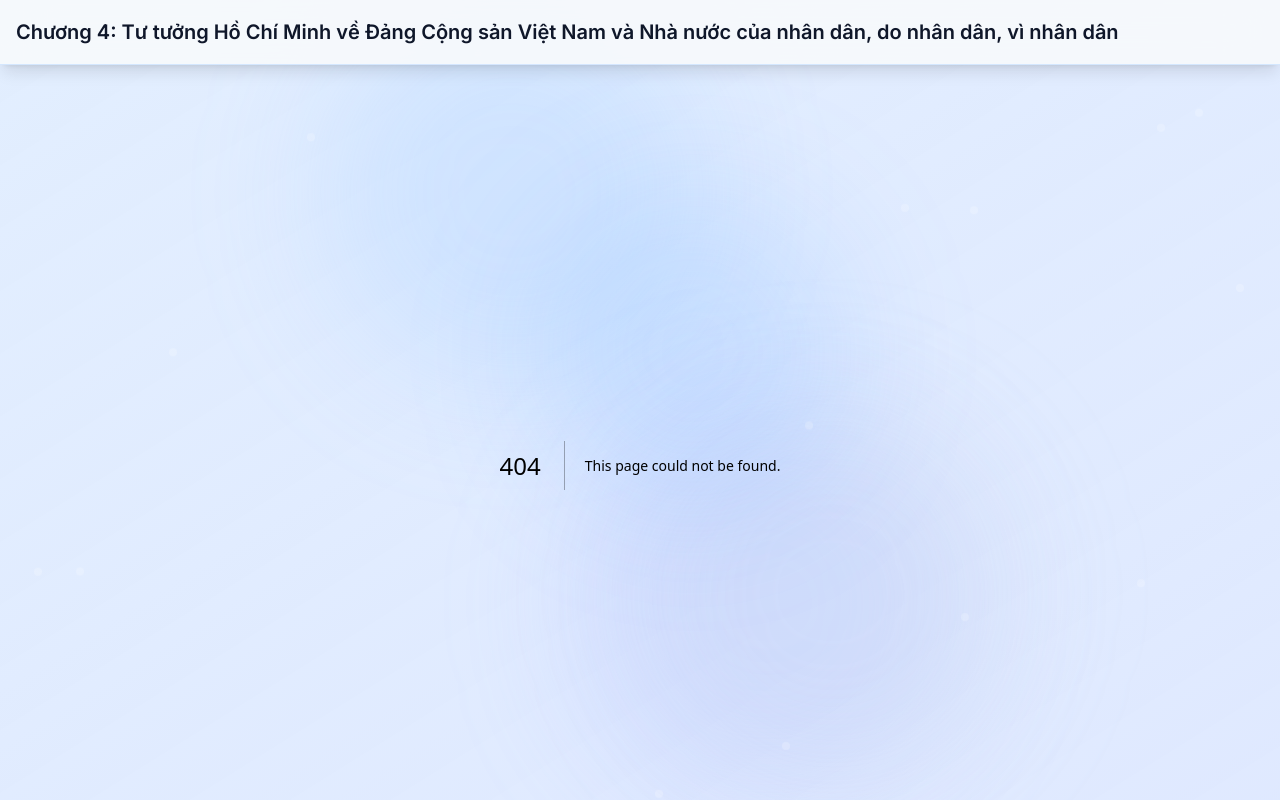
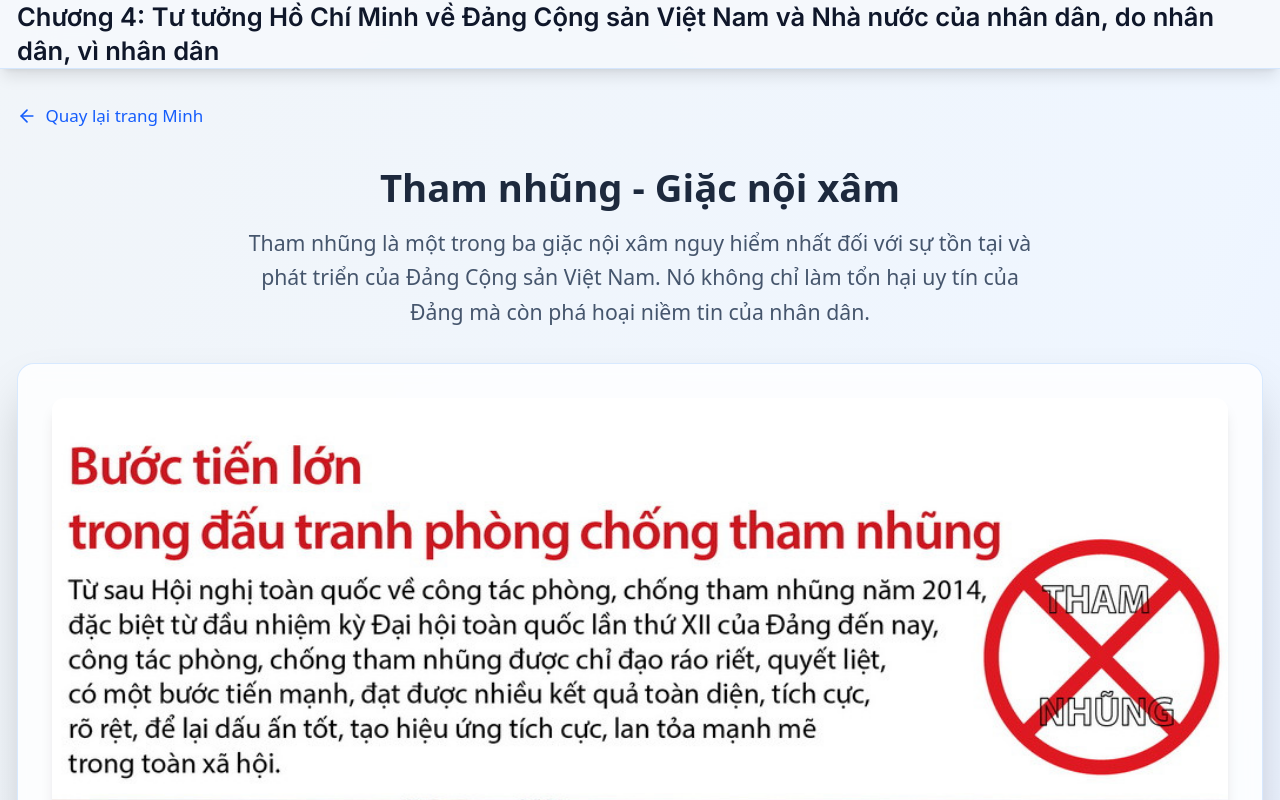
Before and after one commit to minhcurus/HCM202_Slot_5, a Next.js app: page /minh/tham-nhung in a window 1280 px wide. Before the commit this address had no page. Shown: the top 800 px of the page. Built offline with nearby package versions, Linux system fonts and the light colour scheme.

Commit message:
Add Tham Nhung page and client component with infographic and content on corruption

```diff
--- a/src/app/[person]/page.tsx
+++ b/src/app/[person]/page.tsx
@@ -5,9 +5,9 @@ import { AnimatedCard } from "@/components/animated-card";
 import { AdaptiveContent } from "@/components/adaptive-content";
 
 interface PersonPageProps {
-  params: {
+  params: Promise<{
     person: string;
-  };
+  }>;
 }
 
 export async function generateStaticParams() {
--- a/src/app/globals.css
+++ b/src/app/globals.css
@@ -1,4 +1,9 @@
 @import "tailwindcss";
+
+/* Base font size increased for better readability */
+html {
+  font-size: 17px; /* Reduced from 18px */
+}
 
 /* Light theme with enhanced readability */
 @keyframes gradient-x {
@@ -41,7 +46,7 @@
 /* Content typography - optimized for readability */
 .content-text {
   font-family: var(--font-crimson), Georgia, 'Times New Roman', serif;
-  font-size: 1.25rem;
+  font-size: 1.375rem; /* Reduced from 1.5rem */
   line-height: 1.8;
   color: #334155;
   font-weight: 400;
@@ -55,18 +60,18 @@
 
 /* Enhanced readability utilities */
 .text-readable {
-  font-size: 1.125rem;
+  font-size: 1.25rem; /* Reduced from 1.375rem */
   line-height: 1.75;
   color: #475569;
 }
 
 .text-large {
-  font-size: 1.25rem;
+  font-size: 1.375rem; /* Reduced from 1.5rem */
   line-height: 1.8;
 }
 
 .text-xl-readable {
-  font-size: 1.375rem;
+  font-size: 1.5rem; /* Reduced from 1.625rem */
   line-height: 1.8;
   font-weight: 500;
 }
--- /dev/null
+++ b/src/app/minh/tham-nhung/page.tsx
@@ -0,0 +1,11 @@
+import { Metadata } from "next";
+import { ThamNhungClient } from "./tham-nhung-client";
+
+export const metadata: Metadata = {
+  title: "Tham nhũng - Giặc nội xâm cần đánh bại",
+  description: "Infographic về vấn đề tham nhũng - một trong ba giặc nội xâm mà Đảng Cộng sản Việt Nam cần đối phó",
+};
+
+export default function ThamNhungPage() {
+  return <ThamNhungClient />;
+}
--- /dev/null
+++ b/src/app/minh/tham-nhung/tham-nhung-client.tsx
@@ -0,0 +1,94 @@
+"use client";
+
+import Image from "next/image";
+import Link from "next/link";
+import { motion } from "framer-motion";
+import { ArrowLeft } from "lucide-react";
+
+export function ThamNhungClient() {
+  return (
+    <div className="min-h-screen bg-gradient-to-br from-slate-100 via-blue-50 to-indigo-100">
+      <div className="container mx-auto px-4 py-8">
+        {/* Back button */}
+        <motion.div
+          initial={{ opacity: 0, x: -20 }}
+          animate={{ opacity: 1, x: 0 }}
+          transition={{ duration: 0.5 }}
+          className="mb-8"
+        >
+          <Link
+            href="/minh"
+            className="inline-flex items-center gap-2 text-blue-600 hover:text-blue-800 transition-colors duration-200 font-medium"
+          >
+            <ArrowLeft size={20} />
+            Quay lại trang Minh
+          </Link>
+        </motion.div>
+
+        {/* Title */}
+        <motion.div
+          initial={{ opacity: 0, y: 20 }}
+          animate={{ opacity: 1, y: 0 }}
+          transition={{ duration: 0.6, delay: 0.1 }}
+          className="text-center mb-8"
+        >
+          <h1 className="text-4xl font-bold text-slate-800 mb-4 font-inter">
+            Tham nhũng - Giặc nội xâm
+          </h1>
+          <p className="text-xl text-slate-600 font-crimson max-w-3xl mx-auto leading-relaxed">
+            Tham nhũng là một trong ba giặc nội xâm nguy hiểm nhất đối với sự tồn tại và phát triển của Đảng Cộng sản Việt Nam.
+            Nó không chỉ làm tổn hại uy tín của Đảng mà còn phá hoại niềm tin của nhân dân.
+          </p>
+        </motion.div>
+
+        {/* Infographic */}
+        <motion.div
+          initial={{ opacity: 0, scale: 0.9 }}
+          animate={{ opacity: 1, scale: 1 }}
+          transition={{ duration: 0.8, delay: 0.3 }}
+          className="flex justify-center"
+        >
+          <div className="bg-white/80 backdrop-blur-sm rounded-2xl shadow-2xl p-8 border border-blue-200/60">
+            <Image
+              src="/image/infographic_tham_nhung.jpg"
+              alt="Infographic về tham nhũng - giặc nội xâm"
+              width={1200}
+              height={800}
+              className="rounded-xl shadow-lg max-w-full h-auto"
+              priority
+            />
+          </div>
+        </motion.div>
+
+        {/* Additional content */}
+        <motion.div
+          initial={{ opacity: 0, y: 20 }}
+          animate={{ opacity: 1, y: 0 }}
+          transition={{ duration: 0.6, delay: 0.5 }}
+          className="mt-12 max-w-4xl mx-auto"
+        >
+          <div className="bg-gradient-to-r from-purple-600/10 to-purple-700/10 backdrop-blur-sm rounded-2xl p-8 border border-purple-200/60">
+            <h2 className="text-2xl font-bold text-slate-800 mb-4 font-inter">
+              Tầm quan trọng của việc chống tham nhũng
+            </h2>
+            <div className="space-y-4 text-slate-700 font-crimson leading-relaxed">
+              <p>
+                <strong>Theo tư tưởng Hồ Chí Minh:</strong> "Tham nhũng là giặc trong nhà, nguy hiểm hơn giặc ngoài xâm."
+                Điều này nhấn mạnh rằng tham nhũng không chỉ là vấn đề đạo đức cá nhân mà còn là mối đe dọa trực tiếp đến
+                sự tồn vong của chế độ.
+              </p>
+              <p>
+                <strong>Hậu quả nghiêm trọng:</strong> Tham nhũng làm suy giảm niềm tin của nhân dân, phá hoại công bằng xã hội,
+                cản trở sự phát triển kinh tế và làm tổn hại đến hình ảnh của Đảng và Nhà nước.
+              </p>
+              <p>
+                <strong>Giải pháp căn cơ:</strong> Cần có sự quyết tâm chính trị cao, hoàn thiện thể chế, tăng cường giáo dục
+                đạo đức cách mạng, và xây dựng văn hóa trong sạch trong Đảng.
+              </p>
+            </div>
+          </div>
+        </motion.div>
+      </div>
+    </div>
+  );
+}
--- a/src/app/page.tsx
+++ b/src/app/page.tsx
@@ -6,14 +6,29 @@ import { AnimatedCard } from "@/components/animated-card";
 export default async function HomePage() {
   const availablePersons = await getAvailablePersons();
 
+  // Hardcode section titles for each person
+  const sectionTitles: Record<string, string> = {
+    minh: "Đặt vấn đề và tính tất yếu của Đảng",
+    nhan: "Vai trò lãnh đạo của Đảng và yêu cầu đặt ra",
+    vinh: "Đảng là đạo đức, là văn minh",
+    bao: "Nguyên tắc giữ Đảng trong sạch, vững mạnh",
+    hung: "Nguy cơ hiện nay và giải pháp củng cố niềm tin"
+  };
+
+  // Get section title for each person with fallback
+  const personsWithContent = (availablePersons || []).map((person) => ({
+    person,
+    preview: sectionTitles[person] || "Đang cập nhật..."
+  }));
+
   return (
     <div className="container mx-auto px-4 py-12 max-w-6xl">
       {/* Hero Section */}
       <AnimatedCard gradient="purple" className="text-center mb-16">
-        <h1 className="text-6xl font-bold tracking-tight lg:text-7xl mb-8 text-gradient-bronze heading-text">
+        <h1 className="text-6xl font-bold tracking-tight lg:text-7xl mb-10 text-gradient-bronze heading-text">
           Niềm tin của nhân dân đối với Đảng
         </h1>
-        <p className="text-2xl text-amber-100 mb-6 leading-relaxed content-text max-w-4xl mx-auto">
+        <p className="text-2xl text-amber-100 mb-8 leading-relaxed content-text max-w-4xl mx-auto">
           Tư tưởng Hồ Chí Minh về yếu tố sống còn của Đảng Cộng sản Việt Nam
         </p>
         <div className="w-32 h-2 bg-gradient-to-r from-amber-500 to-orange-500 mx-auto rounded-full" />
@@ -21,7 +36,7 @@ export default async function HomePage() {
 
       {/* Content Cards Grid */}
       <AnimatedCard gradient="blue" delay={0.2} className="text-center mb-12">
-        <h2 className="text-4xl font-semibold tracking-tight mb-6 text-gradient-gold heading-text">
+        <h2 className="text-4xl font-semibold tracking-tight mb-8 text-gradient-gold heading-text">
           Nội dung trình bày
         </h2>
         <p className="text-xl text-amber-100 max-w-3xl mx-auto content-text leading-relaxed">
@@ -49,7 +64,7 @@ export default async function HomePage() {
           </div>
         }
       >
-        <CardGrid availablePersons={availablePersons} />
+        <CardGrid personsWithContent={personsWithContent} />
       </Suspense>
     </div>
   );
--- a/src/components/adaptive-content.tsx
+++ b/src/components/adaptive-content.tsx
@@ -51,14 +51,30 @@ function MinhFoundationContent({ content }: { content: string }) {
     {
       icon: "⚠️",
       title: "Quan liêu",
-      content: "Xa rời thực tế, coi thường ý kiến nhân dân, chỉ đạo từ trên xuống mà không lắng nghe từ cơ sở.",
-      color: "red" as const
+      content: (
+        <div>
+          <p className="mb-3">Xa rời thực tế, coi thường ý kiến nhân dân, chỉ đạo từ trên xuống mà không lắng nghe từ cơ sở.</p>
+          <p className="text-sm text-yellow-100 font-semibold animate-pulse hover:animate-bounce hover:text-yellow-50 transition-all duration-300 cursor-pointer">
+            ✨ Nhấp vào để xem chi tiết
+          </p>
+        </div>
+      ),
+      color: "red" as const,
+      href: "https://noichinh.vn/hoc-tap-va-lam-theo-tam-guong-dao-duc-hcm/202203/tu-tuong-ho-chi-minh-ve-phong-chong-tham-nhung-lang-phi-quan-lieu-va-chong-chu-nghia-ca-nhan-310750"
     },
     {
       icon: "💰",
       title: "Tham nhũng",
-      content: "Lợi dụng quyền lực để mưu lợi cá nhân, làm tổn hại uy tín và hình ảnh của Đảng.",
-      color: "purple" as const
+      content: (
+        <div>
+          <p className="mb-3">Lợi dụng quyền lực để mưu lợi cá nhân, làm tổn hại uy tín và hình ảnh của Đảng.</p>
+          <p className="text-sm text-pink-100 font-semibold animate-pulse hover:animate-bounce hover:text-pink-50 transition-all duration-300 cursor-pointer">
+            ✨ Nhấp vào để xem chi tiết
+          </p>
+        </div>
+      ),
+      color: "purple" as const,
+      href: "/minh/tham-nhung"
     },
     {
       icon: "👥",
--- a/src/components/card-grid.tsx
+++ b/src/components/card-grid.tsx
@@ -12,13 +12,16 @@ const PERSON_INFO = {
 };
 
 interface CardGridProps {
-  availablePersons: string[];
+  personsWithContent: Array<{
+    person: string;
+    preview: string;
+  }>;
 }
 
-export function CardGrid({ availablePersons }: CardGridProps) {
+export function CardGrid({ personsWithContent }: CardGridProps) {
   return (
     <div className="grid grid-cols-1 md:grid-cols-2 lg:grid-cols-3 gap-6">
-      {availablePersons.map((person, index) => {
+      {personsWithContent.map(({ person, preview }, index) => {
         const info = PERSON_INFO[person as keyof typeof PERSON_INFO];
         if (!info) return null;
 
@@ -33,13 +36,13 @@ export function CardGrid({ availablePersons }: CardGridProps) {
               href={`/${person}`}
               whileHover={{ scale: 1.02 }}
               whileTap={{ scale: 0.98 }}
-              className="block p-4 text-center"
+              className="block p-5 text-center"
             >
-              <h3 className="text-3xl font-bold text-slate-800 mb-3 heading-text">
+              <h3 className="text-3xl font-bold text-slate-800 mb-4 heading-text">
                 {info.name}
               </h3>
-              <p className="text-slate-600 text-lg content-text font-medium">
-                Xem nội dung của {info.name}
+              <p className="text-slate-600 text-lg content-text font-medium leading-relaxed">
+                {preview}
               </p>
             </motion.a>
           </AnimatedCard>
--- a/src/components/site-header.tsx
+++ b/src/components/site-header.tsx
@@ -15,7 +15,7 @@ export function SiteHeader() {
         <div className="mr-4 flex">
           <Link
             href="/"
-            className="mr-6 flex items-center space-x-2 text-slate-800 font-bold text-xl hover:scale-105 transition-transform heading-text hover:text-blue-700"
+            className="mr-6 flex items-center space-x-2 text-slate-800 font-bold text-2xl hover:scale-105 transition-transform heading-text hover:text-blue-700"
           >
             Chương 4: Tư tưởng Hồ Chí Minh về Đảng Cộng sản Việt Nam và Nhà nước của nhân dân, do nhân dân, vì nhân dân
           </Link>
--- a/src/components/ui/concept-cards.tsx
+++ b/src/components/ui/concept-cards.tsx
@@ -2,15 +2,17 @@
 
 import { motion } from "framer-motion";
 import { ReactNode } from "react";
+import Link from "next/link";
 
 interface ConceptCardProps {
   icon: ReactNode;
   title: string;
   content: ReactNode;
   color: "red" | "blue" | "green" | "purple";
+  href?: string;
 }
 
-export function ConceptCard({ icon, title, content, color }: ConceptCardProps) {
+export function ConceptCard({ icon, title, content, color, href }: ConceptCardProps) {
   const colorClasses = {
     red: "from-red-600 to-red-700 border-red-400",
     blue: "from-blue-600 to-blue-700 border-blue-400",
@@ -18,24 +20,46 @@ export function ConceptCard({ icon, title, content, color }: ConceptCardProps) {
     purple: "from-purple-600 to-purple-700 border-purple-400"
   };
 
-  return (
+  const cardContent = (
     <motion.div
-      className={`bg-gradient-to-br ${colorClasses[color]} rounded-xl p-6 text-white shadow-xl border-2 backdrop-blur-sm`}
+      className={`bg-gradient-to-br ${colorClasses[color]} rounded-xl p-7 text-white shadow-xl border-2 backdrop-blur-sm h-full flex flex-col ${href ? 'cursor-pointer hover:shadow-2xl' : ''}`}
       whileHover={{ scale: 1.05, y: -5 }}
       whileTap={{ scale: 0.95 }}
       initial={{ opacity: 0, y: 50 }}
       animate={{ opacity: 1, y: 0 }}
       transition={{ duration: 0.6 }}
     >
-      <div className="flex items-center gap-4 mb-4">
-        <div className="text-3xl">{icon}</div>
-        <h3 className="text-xl font-bold font-inter">{title}</h3>
+      <div className="flex items-center gap-4 mb-5">
+        <div className="text-4xl">{icon}</div>
+        <h3 className="text-2xl font-bold font-inter">{title}</h3>
       </div>
-      <div className="font-crimson leading-relaxed">
+      <div className="font-crimson leading-relaxed text-lg flex-1">
         {content}
       </div>
     </motion.div>
   );
+
+  if (href) {
+    // Check if href is external (starts with http or https)
+    const isExternal = href.startsWith('http://') || href.startsWith('https://');
+
+    if (isExternal) {
+      return (
+        <a
+          href={href}
+          target="_blank"
+          rel="noopener noreferrer"
+          className="block"
+        >
+          {cardContent}
+        </a>
+      );
+    } else {
+      return <Link href={href}>{cardContent}</Link>;
+    }
+  }
+
+  return cardContent;
 }
 
 interface ConceptGridProps {
@@ -44,6 +68,7 @@ interface ConceptGridProps {
     title: string;
     content: ReactNode;
     color: "red" | "blue" | "green" | "purple";
+    href?: string;
   }>;
 }
 
@@ -53,6 +78,7 @@ export function ConceptGrid({ concepts }: ConceptGridProps) {
       {concepts.map((concept, index) => (
         <motion.div
           key={index}
+          className="h-full"
           initial={{ opacity: 0, y: 50 }}
           animate={{ opacity: 1, y: 0 }}
           transition={{ duration: 0.6, delay: index * 0.1 }}
--- a/src/components/ui/foundation-flow.tsx
+++ b/src/components/ui/foundation-flow.tsx
@@ -13,28 +13,28 @@ interface FoundationBlockProps {
 export function FoundationBlock({ title, content, quote, author }: FoundationBlockProps) {
   return (
     <motion.div
-      className="bg-gradient-to-br from-slate-50 to-blue-50 rounded-2xl p-8 shadow-xl border border-blue-200"
+      className="bg-gradient-to-br from-slate-50 to-blue-50 rounded-2xl p-9 shadow-xl border border-blue-200"
       initial={{ opacity: 0, scale: 0.9 }}
       animate={{ opacity: 1, scale: 1 }}
       whileHover={{ scale: 1.02 }}
       transition={{ duration: 0.6 }}
     >
-      <h3 className="text-2xl font-bold text-slate-800 mb-6 font-inter text-center">{title}</h3>
+      <h3 className="text-2xl font-bold text-slate-800 mb-7 font-inter text-center">{title}</h3>
 
-      <div className="text-slate-700 leading-relaxed font-crimson mb-6 text-lg">
+      <div className="text-slate-700 leading-relaxed font-crimson mb-7 text-xl">
         {content}
       </div>
 
       {quote && (
         <motion.blockquote
-          className="bg-white/60 p-6 rounded-xl border-l-4 border-blue-500 italic"
+          className="bg-white/60 p-7 rounded-xl border-l-4 border-blue-500 italic"
           initial={{ opacity: 0, x: -20 }}
           animate={{ opacity: 1, x: 0 }}
           transition={{ delay: 0.3 }}
         >
-          <p className="text-slate-800 font-crimson text-lg mb-2">"{quote}"</p>
+          <p className="text-slate-800 font-crimson text-lg mb-3">"{quote}"</p>
           {author && (
-            <cite className="text-slate-600 font-inter text-sm">— {author}</cite>
+            <cite className="text-slate-600 font-inter text-base">— {author}</cite>
           )}
         </motion.blockquote>
       )}
@@ -68,17 +68,17 @@ export function HistoricalFlow({ events }: HistoricalFlowProps) {
             transition={{ duration: 0.8, delay: index * 0.2 }}
           >
             {/* Timeline dot */}
-            <div className="absolute left-1/2 transform -translate-x-1/2 w-6 h-6 bg-blue-500 rounded-full border-4 border-white shadow-lg z-10" />
+            <div className="absolute left-1/2 transform -translate-x-1/2 w-7 h-7 bg-blue-500 rounded-full border-4 border-white shadow-lg z-10" />
 
             {/* Content card */}
             <div className={`w-5/12 ${index % 2 === 0 ? 'pr-8' : 'pl-8'}`}>
               <motion.div
-                className="bg-slate-50/95 backdrop-blur-sm rounded-xl p-6 shadow-lg"
+                className="bg-slate-50/95 backdrop-blur-sm rounded-xl p-7 shadow-lg"
                 whileHover={{ scale: 1.05 }}
               >
-                <div className="text-blue-600 font-bold text-sm mb-2 font-inter">{event.year}</div>
-                <h4 className="text-lg font-bold text-slate-800 mb-3 font-inter">{event.title}</h4>
-                <div className="text-slate-700 font-crimson leading-relaxed">{event.description}</div>
+                <div className="text-blue-600 font-bold text-base mb-3 font-inter">{event.year}</div>
+                <h4 className="text-xl font-bold text-slate-800 mb-4 font-inter">{event.title}</h4>
+                <div className="text-slate-700 font-crimson leading-relaxed text-lg">{event.description}</div>
               </motion.div>
             </div>
           </motion.div>
--- a/src/components/ui/principles-list.tsx
+++ b/src/components/ui/principles-list.tsx
@@ -12,14 +12,14 @@ interface PrincipleItemProps {
 export function PrincipleItem({ title, description, examples }: PrincipleItemProps) {
   return (
     <motion.div
-      className="bg-slate-50/95 backdrop-blur-sm rounded-xl p-6 shadow-lg border-l-4 border-blue-500"
+      className="bg-slate-50/95 backdrop-blur-sm rounded-xl p-7 shadow-lg border-l-4 border-blue-500"
       whileHover={{ x: 8, scale: 1.02 }}
       initial={{ opacity: 0, x: -30 }}
       animate={{ opacity: 1, x: 0 }}
       transition={{ duration: 0.6 }}
     >
-      <h4 className="text-lg font-bold text-slate-800 mb-3 font-inter">{title}</h4>
-      <div className="text-slate-700 mb-4 font-crimson leading-relaxed">
+      <h4 className="text-xl font-bold text-slate-800 mb-4 font-inter">{title}</h4>
+      <div className="text-slate-700 mb-5 font-crimson leading-relaxed text-lg">
         {description}
       </div>
       {examples.length > 0 && (
@@ -27,13 +27,13 @@ export function PrincipleItem({ title, description, examples }: PrincipleItemPro
           {examples.map((example, index) => (
             <motion.div
               key={index}
-              className="flex items-start gap-2"
+              className="flex items-start gap-3"
               initial={{ opacity: 0 }}
               animate={{ opacity: 1 }}
               transition={{ delay: index * 0.1 }}
             >
               <div className="w-2 h-2 rounded-full bg-blue-500 mt-2 flex-shrink-0" />
-              <span className="text-slate-600 font-crimson text-sm">{example}</span>
+              <span className="text-slate-600 font-crimson text-base">{example}</span>
             </motion.div>
           ))}
         </div>
--- a/src/components/ui/timeline.tsx
+++ b/src/components/ui/timeline.tsx
@@ -25,7 +25,7 @@ export function TimelineStep({ number, title, content, isLast = false }: Timelin
 
       {/* Number circle */}
       <motion.div
-        className="flex-shrink-0 w-16 h-16 rounded-full bg-gradient-to-br from-blue-600 to-indigo-600 flex items-center justify-center shadow-lg"
+        className="flex-shrink-0 w-18 h-18 rounded-full bg-gradient-to-br from-blue-600 to-indigo-600 flex items-center justify-center shadow-lg"
         whileHover={{ scale: 1.1 }}
         whileTap={{ scale: 0.95 }}
       >
@@ -33,9 +33,9 @@ export function TimelineStep({ number, title, content, isLast = false }: Timelin
       </motion.div>
 
       {/* Content */}
-      <div className="flex-1 bg-slate-50/90 backdrop-blur-sm rounded-xl p-6 shadow-md border border-blue-200/50">
-        <h3 className="text-xl font-bold text-slate-800 mb-4 font-inter">{title}</h3>
-        <div className="text-slate-700 leading-relaxed font-crimson">
+      <div className="flex-1 bg-slate-50/90 backdrop-blur-sm rounded-xl p-7 shadow-md border border-blue-200/50">
+        <h3 className="text-xl font-bold text-slate-800 mb-5 font-inter">{title}</h3>
+        <div className="text-slate-700 leading-relaxed font-crimson text-lg">
           {content}
         </div>
       </div>
```
Also changed, not shown: public/image/infographic_tham_nhung.jpg (added).
